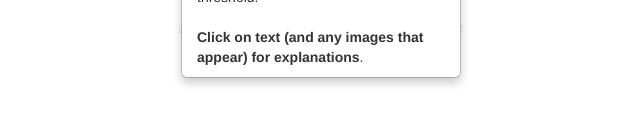
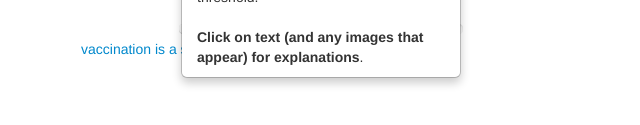
Before and after one commit to op12no2/protect, a plain HTML site: page index.htm in a window 1280 px wide. Shown: the part 343-468 px from the top of the page, without its empty margins (319-959 px from the left). Drawn offline with Linux system fonts and the light colour scheme.

Commit message:
Update index.htm

```diff
--- a/index.htm
+++ b/index.htm
@@ -103,5 +103,6 @@ body      {max-width: 480px; padding: 0 1em 0 1em; margin: 0 auto 0 auto;}
 <input type="text" value="" data-slider-id="dslider2" id="dslider">
 </div>
 </div>
+<a href="https://medium.com/@op12no2/vaccination-is-a-social-responsibility-3406a66f6cd">vaccination is a social responsibility</a>
 </body>
 </html>
```
